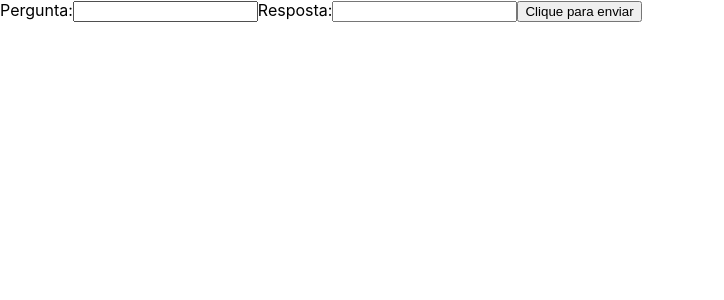
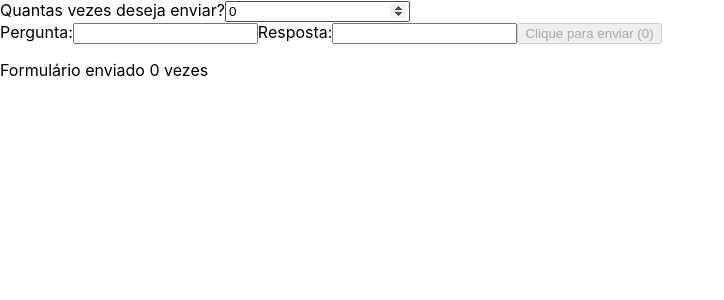
Before and after one commit to LordAkirast/projeto9-zaprecall2, a React (Create React App) app: page / in a window 1280 px wide. Both pictures are taken after a click on the button "Extras Mode". Shown: the top 300 px of the page, without its empty margins (0-724 px from the left). Built offline with nearby package versions, Linux system fonts and the light colour scheme; a web font is replaced by a local one.

Commit message:
Trying to fix bug for data-test. In extras: form implementation was a success.

```diff
--- a/src/assets/components/CardTurn.js
+++ b/src/assets/components/CardTurn.js
@@ -45,19 +45,19 @@ export default function CardTurn({ flip, index, cards, counter }) {
                 <QuestionClosed data-test='flashcard' key={index} className='question-closed'>pergunta {index + 1}
                     <img data-test='play-btn' onClick={flip} src={status} /></QuestionClosed>) :
                 turn === 1 ? (
-                    (<div style={{
+                    (<div data-test='flashcard-text' style={{
                         display: 'flex',
                         flexDirection: 'row',
                         alignItems: 'end',
                         backgroundColor: '#FFFFD4',
                         margin: 5,
                     }} key={index}>
-                        <div data-test='flashcard-text' className='question-open'>{cards.question}</div>
+                        <div  className='question-open'>{cards.question}</div>
                         <img onClick={flip} data-test='turn-btn' src={seta_virar} style={{ width: 30, height: 20, margin: 5 }} />
                     </div>
                     )) : ((
                         <CardRemContainer>
-                            <div style={{
+                            <div data-test='flashcard-text' style={{
                                 display: 'flex',
                                 flexDirection: 'column',
                                 alignItems: 'end',
@@ -66,7 +66,7 @@ export default function CardTurn({ flip, index, cards, counter }) {
                             }} key={index}>
 
                                 <div>
-                                    <QuestionOpen data-test='flashcard-text'>{cards.answer}</QuestionOpen>
+                                    <QuestionOpen >{cards.answer}</QuestionOpen>
                                 </div>
                                 <div
                                     style={{
--- a/src/assets/components/Extras.js
+++ b/src/assets/components/Extras.js
@@ -16,6 +16,8 @@ export default function Start() {
     const [question, setQuestion] = useState('');
     const [answer, setAnswer] = useState('');
     const [creationMode, setcreationMode] = useState(1);
+    const [submitCount, setSubmitCount] = useState(0);
+    const [formSubmitCount, setFormSubmitCount] = useState(0);
 
 
 
@@ -47,12 +49,40 @@ export default function Start() {
 
             </Container> :
             <div>
-                <label htmlFor="question-input">Pergunta:</label>
-                <input id="question-input" type="text" value={question} onChange={(event) => setQuestion(event.target.value)} />
-                <label htmlFor="answer-input">Resposta:</label>
-                <input id="answer-input" type="text" value={answer} onChange={(event) => setAnswer(event.target.value)} />
-                <button onClick={handleAdd}>Clique para enviar</button>
+                <label htmlFor="submit-count-input">Quantas vezes deseja enviar?</label>
+                <input
+                    name="submit-count"
+                    id="submit-count-input"
+                    type="number"
+                    value={submitCount}
+                    onChange={(event) => setSubmitCount(parseInt(event.target.value))}
+                />
+
+                <form onSubmit={formSubmitCount === submitCount ? procceed : handleAdd}>
+                    <label htmlFor="question-input">Pergunta:</label>
+                    <input
+                        name="question"
+                        id="question-input"
+                        type="text"
+                        value={question}
+                        onChange={(event) => setQuestion(event.target.value)}
+                    />
+                    <label htmlFor="answer-input">Resposta:</label>
+                    <input
+                        name="answer"
+                        id="answer-input"
+                        type="text"
+                        value={answer}
+                        onChange={(event) => setAnswer(event.target.value)}
+                    />
+                    <button type="submit" disabled={submitCount === 0}>
+                        Clique para enviar ({submitCount})
+                    </button>
+                </form>
+
+                <p>Formulário enviado {formSubmitCount} vezes</p>
             </div>
+
 
 
     )
@@ -61,15 +91,26 @@ export default function Start() {
         setcount(count + 1);
     }
 
+
+
     function handleAdd(event) {
-        setcreationMode(0)
         event.preventDefault();
-        const question = event.target.question.value;
-        const answer = event.target.answer.value;
-        setcards([...cards, { question, answer }]);
-        event.target.reset();
+        for (let i = 0; i < submitCount; i++) {
+            event.preventDefault();
+            const question = event.target.elements.question.value;
+            const answer = event.target.elements.answer.value;
+            setcards([...cards, { question, answer }]);
+            event.target.reset();
+            console.log(`Enviando formulário ${i + 1}`);
+        }
+        setFormSubmitCount(formSubmitCount + 1);
+    };
 
-      }
+    function procceed() {
+        setcreationMode(0);
+    }
+
+
 
 
 
```
